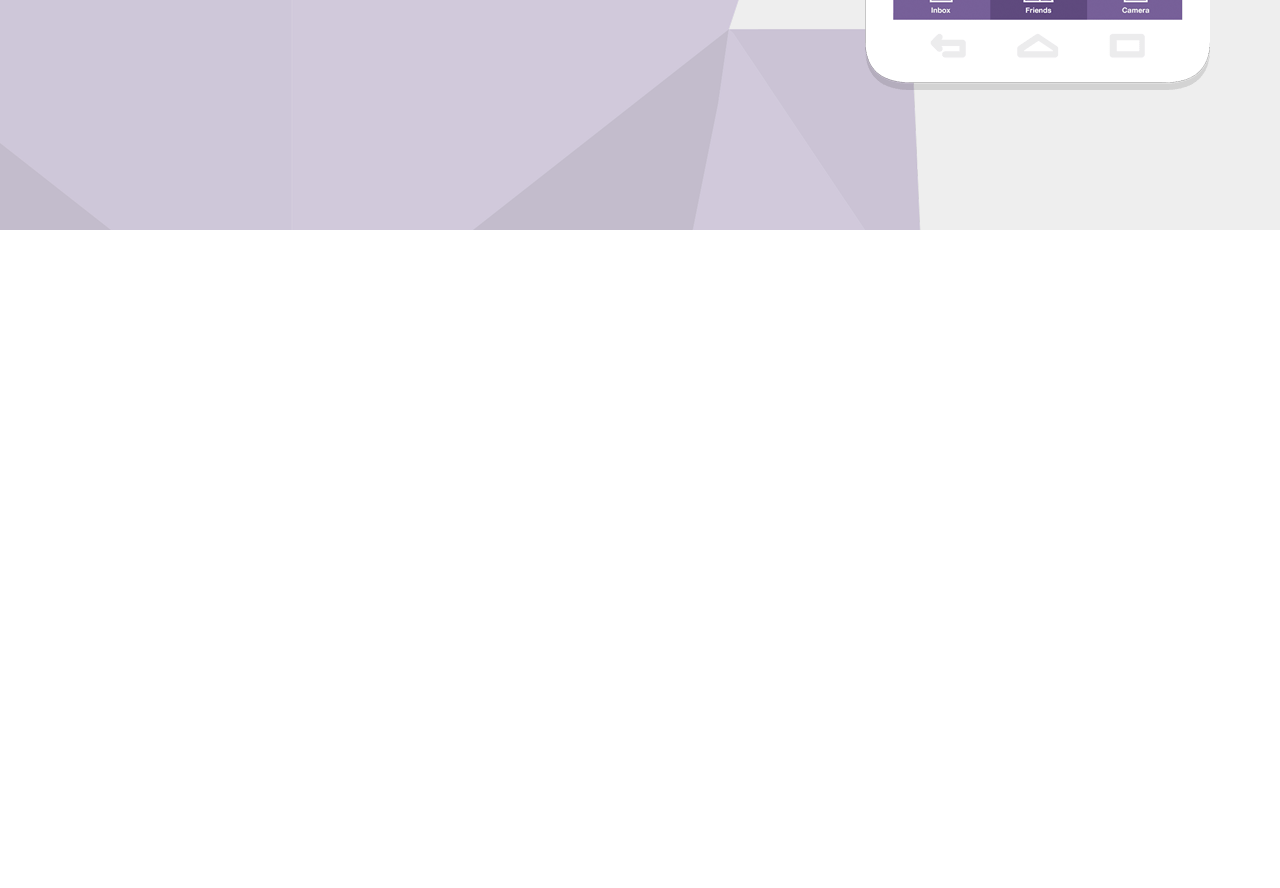
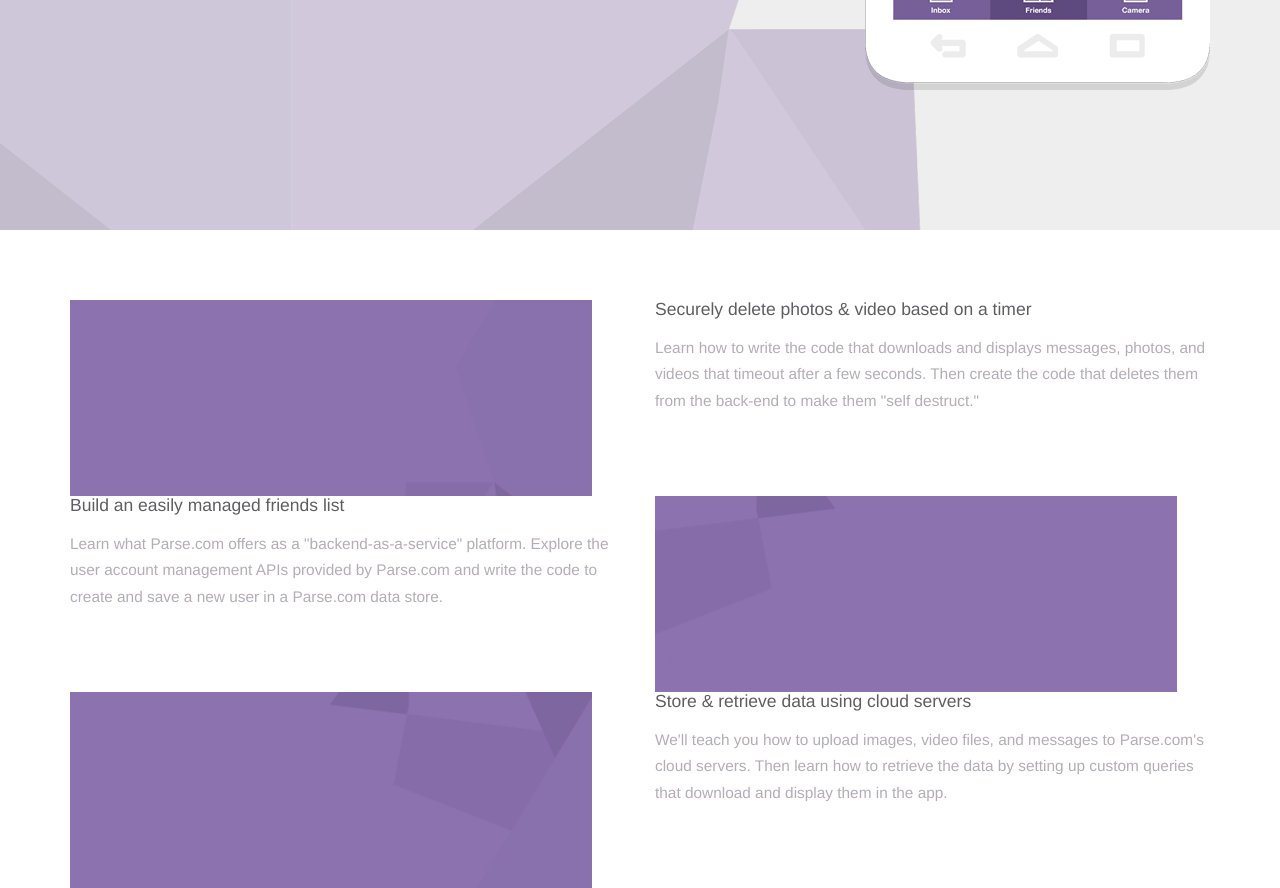
Before and after one commit to craigcwaveformlabs/Ribbit, a plain HTML site: page index.html in a window 1280 px wide. Shown: the part 699-1587 px from the top of the page. Before the commit the page ends 999 px from the top, so only its background shows below. Drawn offline with nearby package versions, Linux system fonts and the light colour scheme.

Commit message:
adding main content section. formatting positioning of sections

```diff
--- a/css/my-styles.css
+++ b/css/my-styles.css
@@ -2,14 +2,32 @@
 /* Typography
 ================================= */
 
+h1 {
+  font-weight: 200;
+  margin-bottom: 30px;
+}
+
+h2,h3 {
+  font-size: 1.25em;
+  color: #5f5d60;
+  margin-bottom: 16px;
+  margin-top: 0px;
+}
+
+p {
+  color: #b3aeb5;
+  line-height: 1.7;
+  font-size: 1.1em;
+  font-weight: 200;
+}
+
+strong {
+  color: #5f5d60;
+}
+
 .navbar-text {
   font-weight: bold;
   margin-right: 0;
-}
-
-h1 {
-  font-weight: 200;
-  margin-bottom: 30px;
 }
 
 .lead {
@@ -21,7 +39,6 @@ h1 {
   font-size: initial;
   margin-bottom: 20px;
 }
-
 
 
 /* Layout
@@ -77,6 +94,24 @@ h1 {
   background-size: 100%;
 }
 
+.ft-icon {
+  width: 94%;
+  height: 196px;
+  position: relative;
+  background: #8c73b0 url('../img/main-bg.png') no-repeat 270px -180px;
+  background-size: 140%;
+}
+
+.ft-icon.friends {
+  background-position: -550px 0;
+}
+
+.ft-icon.cloud {
+  background-position: 260px 0;
+}
+
+
+
 /* Media Queries
 ================================= */
 
--- a/index.html
+++ b/index.html
@@ -44,5 +44,46 @@
       </div>
     </div><!-- End Jumbotron -->
 
+    <!-- Main Content -->
+    <div class="container">
+
+      <div class="row ft">
+        <div class="col-sm-6 hidden-xs">
+          <div class="ft-icon camera"></div>
+        </div>
+        <div class="col-sm-6 ft-copy">
+            <h2>Securely delete photos &amp; video based on a timer</h2>
+          <p>
+            Learn how to write the code that downloads and displays messages, photos, and videos that timeout after a few seconds. Then create the code that deletes them from the back-end to make them "self destruct."
+          </p>
+        </div>
+      </div>
+
+      <div class="row ft">
+        <div class="col-sm-6 ft-copy">
+          <h2>Build an easily managed friends list</h2>
+          <p>
+            Learn what Parse.com offers as a "backend-as-a-service" platform. Explore the user account management APIs provided by Parse.com and write the code to create and save a new user in a Parse.com data store.
+          </p>
+        </div>
+        <div class="col-sm-6 hidden-xs">
+          <div class="ft-icon friends"></div>
+        </div>
+      </div>
+
+      <div class="row ft">
+        <div class="col-sm-6 hidden-xs">
+          <div class="ft-icon cloud"></div>
+        </div>
+        <div class="col-sm-6 ft-copy">
+          <h2>Store &amp; retrieve data using cloud servers</h2>
+          <p>
+            We'll teach you how to upload images, video files, and messages to Parse.com's cloud servers. Then learn how to retrieve the data by setting up custom queries that download and display them in the app.
+          </p>
+        </div>
+      </div>
+
+    </div><!-- End Main Content -->
+
   </body>
 </html>
```
